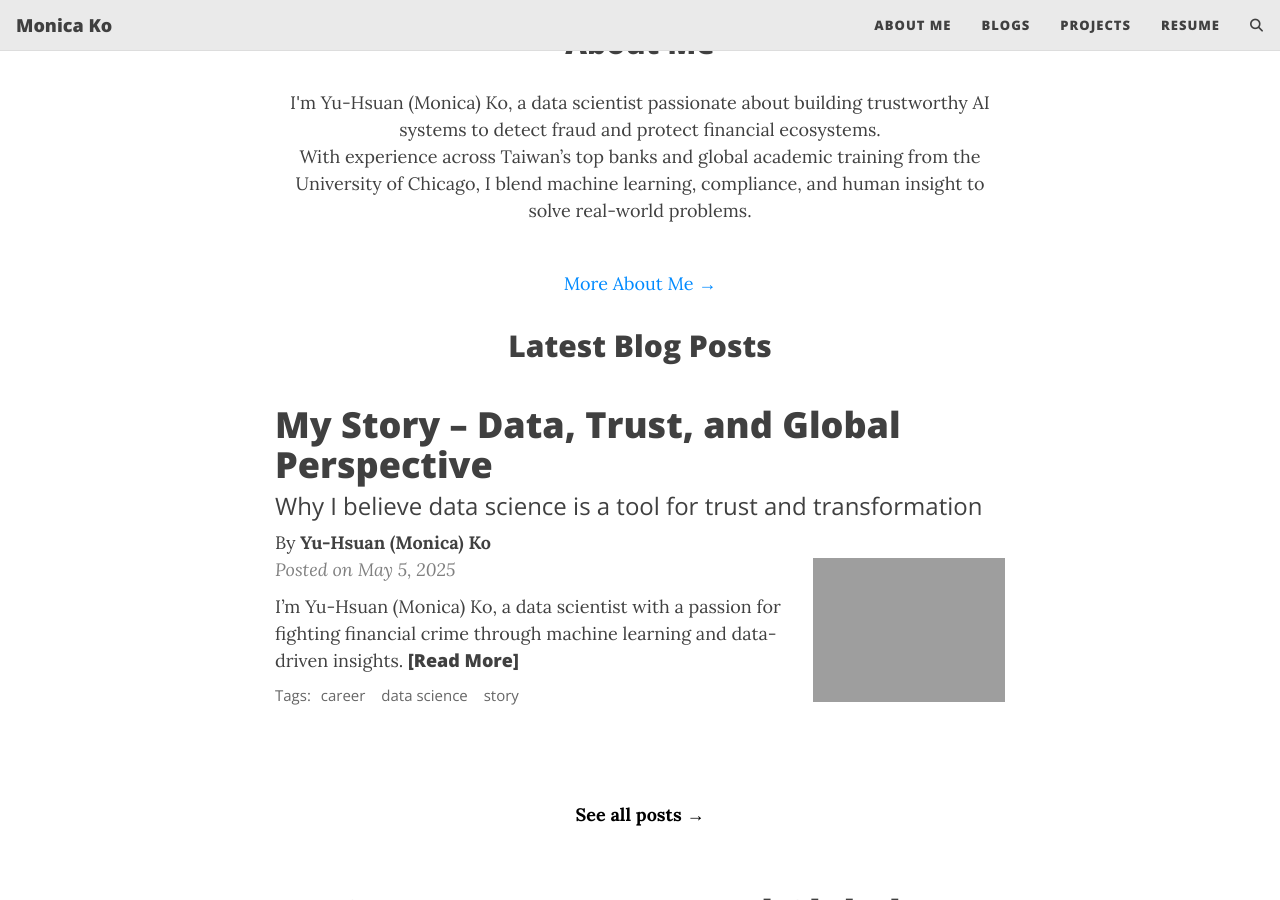
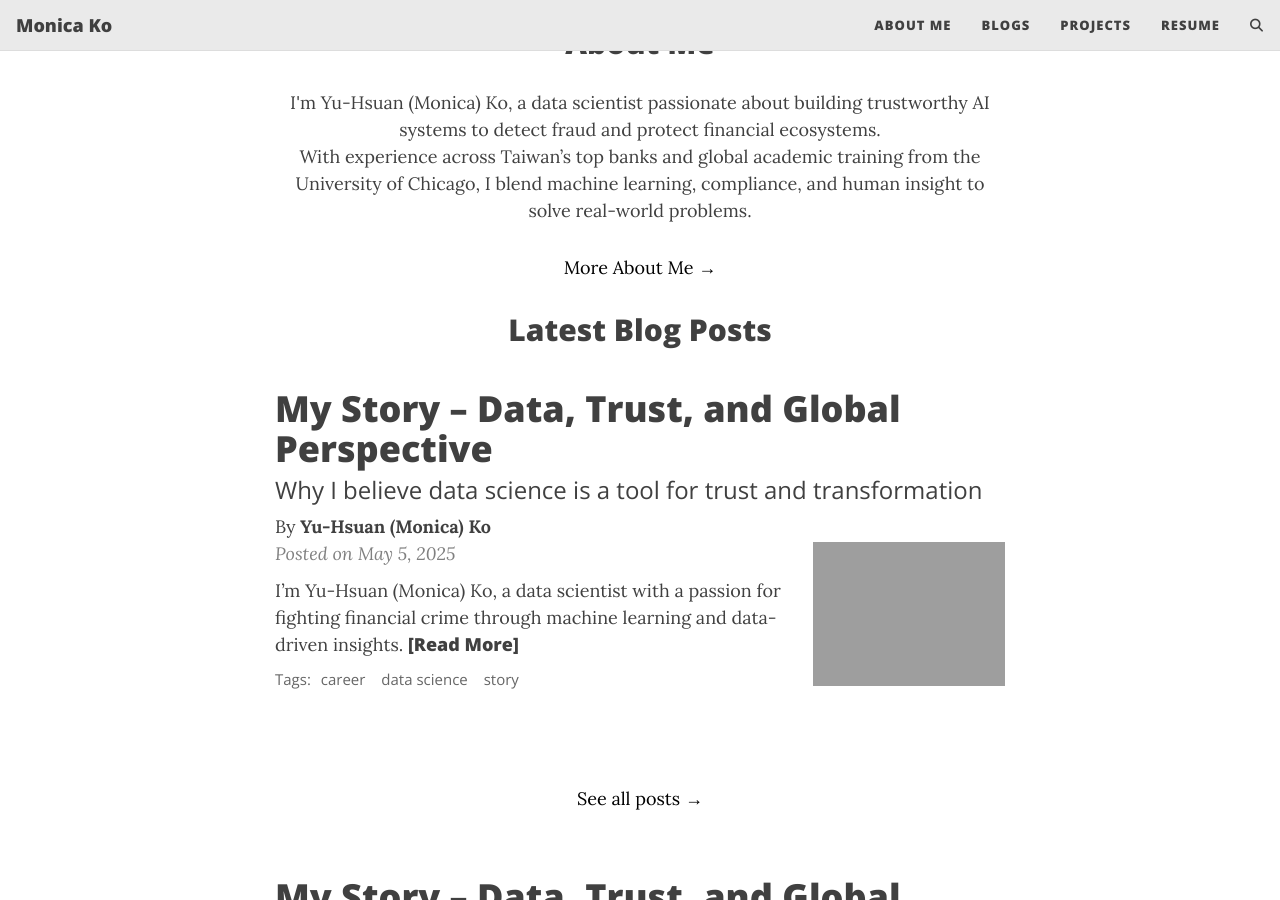
Before and after one commit to yuhsuanko/yuhsuanko.github.io, a Jekyll site: the page built from index.html, in a window 1280 px wide and 900 px high, scrolled down 339 px. Built offline with Jekyll 4.4.1, drawn with Linux system fonts in a browser that asks for light colours; the list of posts is cut into pages by our own code; comment, search, counter and statistics services are not loaded.

Commit message:
Update index.html

```diff
--- a/index.html
+++ b/index.html
@@ -11,7 +11,7 @@
     I'm Yu-Hsuan (Monica) Ko, a data scientist passionate about building trustworthy AI systems to detect fraud and protect financial ecosystems.<br>
     With experience across Taiwan’s top banks and global academic training from the University of Chicago, I blend machine learning, compliance, and human insight to solve real-world problems.
   </p>
-  <a href="/aboutme" style="display: inline-block; margin-top: 1rem;">More About Me →</a>
+  <a href="/aboutme" style="color: black;">More About Me →</a>
 </section>
 
 <!-- Latest Blog Posts Section -->
@@ -97,7 +97,7 @@
     </ul>
 
     <p style="text-align: center; margin-top: 1rem;">
-      <a href="/blog/" style="color: black; font-weight: bold;">See all posts →</a>
+      <a href="/blog/" style="color: black;">See all posts →</a>
     </p>
   </div>
 </section>
```
